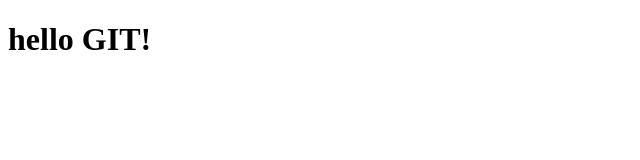
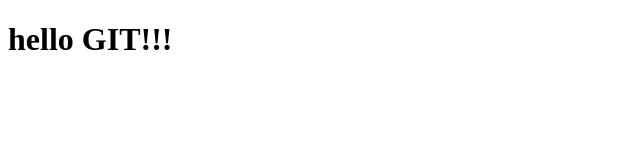
Before and after one commit to KrystianWebDev/git-course-4, a plain HTML site: page index.html in a window 1280 px wide. Shown: the full height of the page, 0-640 px from the left. Drawn offline with Linux system fonts and the light colour scheme.

Commit message:
Hello GIT!!! change in index.html

```diff
--- a/index.html
+++ b/index.html
@@ -6,6 +6,6 @@
     <title>Git course</title></title>
 </head>
 <body>
-    <h1>hello GIT!</h1>
+    <h1>hello GIT!!!</h1>
 </body>
 </html>
```
